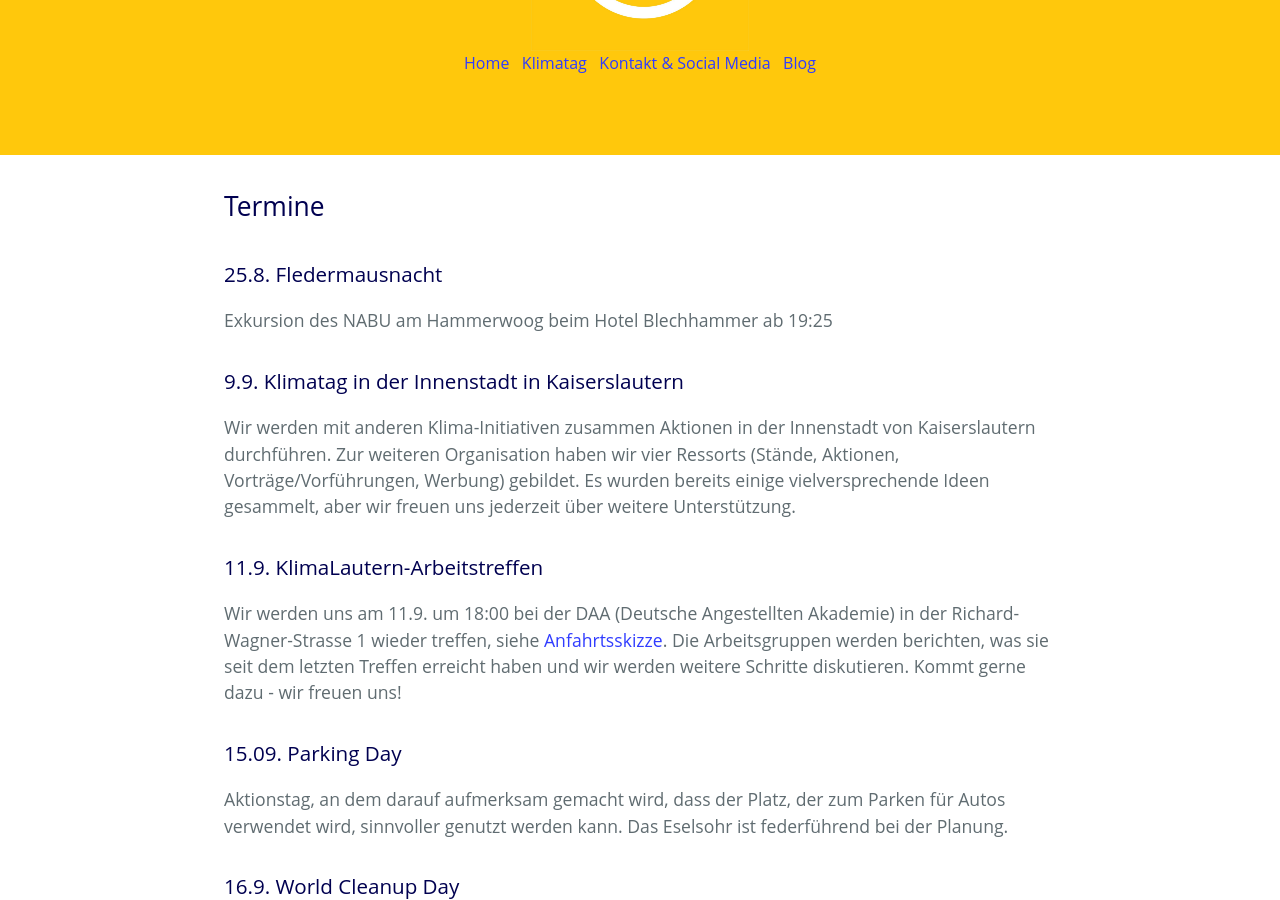
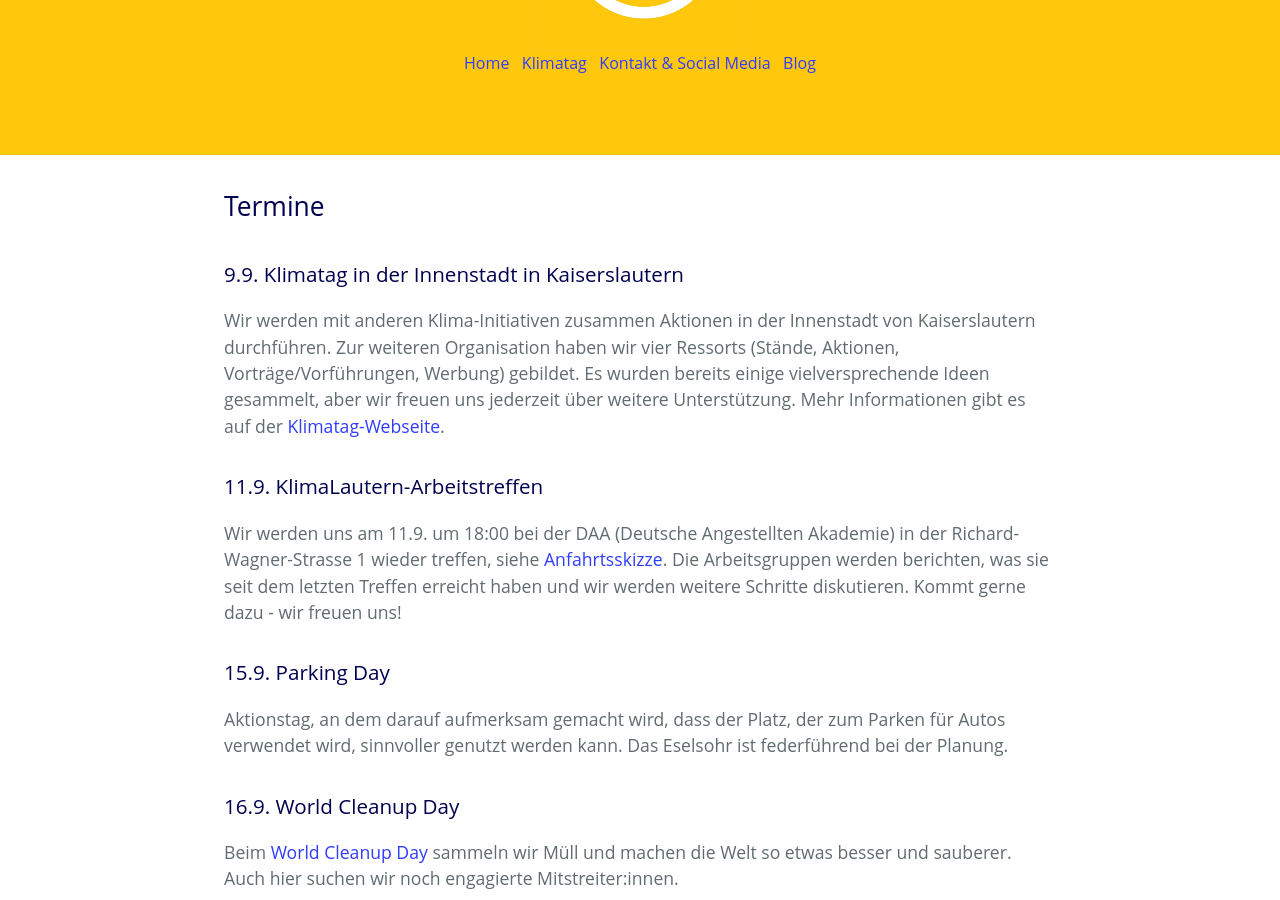
Before and after one commit to klimalautern/klimalautern.github.io, a Jekyll site: the page built from index.md, in a window 1280 px wide and 900 px high, scrolled down 403 px. Built offline with Jekyll 4.4.1, drawn with Linux system fonts in a browser that asks for light colours; our own code applies the rules of GitHub Pages for plain Markdown files; a script that is not in the unit is left out.

Commit message:
Termine aktualisiert

```diff
--- a/index.md
+++ b/index.md
@@ -6,10 +6,6 @@ description: Stadt und Landkreis Kaiserslautern klimaneutral!
 
 # Termine
 
-### 25.8.  Fledermausnacht
-
-Exkursion des NABU am Hammerwoog beim Hotel Blechhammer ab 19:25
-
 ### 9.9. Klimatag in der Innenstadt in Kaiserslautern
 
 Wir werden mit anderen Klima-Initiativen zusammen Aktionen in der
@@ -17,6 +13,8 @@ Innenstadt von Kaiserslautern durchführen. Zur weiteren Organisation
 haben wir vier Ressorts (Stände, Aktionen, Vorträge/Vorführungen,
 Werbung) gebildet. Es wurden bereits einige vielversprechende Ideen
 gesammelt, aber wir freuen uns jederzeit über weitere Unterstützung.
+Mehr Informationen gibt es auf der
+[Klimatag-Webseite](/klimatag.html).
 
 ### 11.9. KlimaLautern-Arbeitstreffen
 
@@ -28,7 +26,7 @@ Die Arbeitsgruppen werden berichten, was sie seit dem
 letzten Treffen erreicht haben und wir werden weitere Schritte
 diskutieren. Kommt gerne dazu - wir freuen uns!
 
-### 15.09. Parking Day
+### 15.9. Parking Day
 
 Aktionstag, an dem darauf aufmerksam gemacht wird, dass der Platz, der
 zum Parken für Autos verwendet wird, sinnvoller genutzt werden
```
